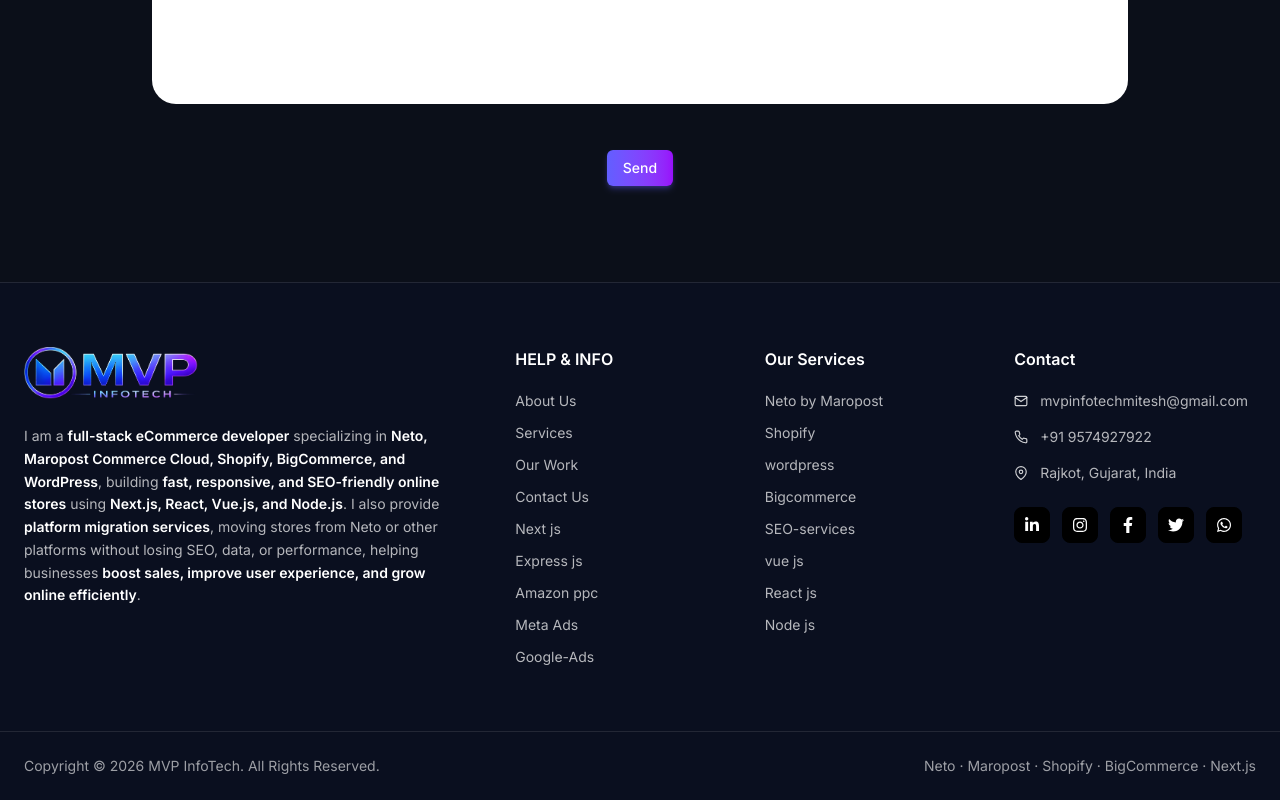
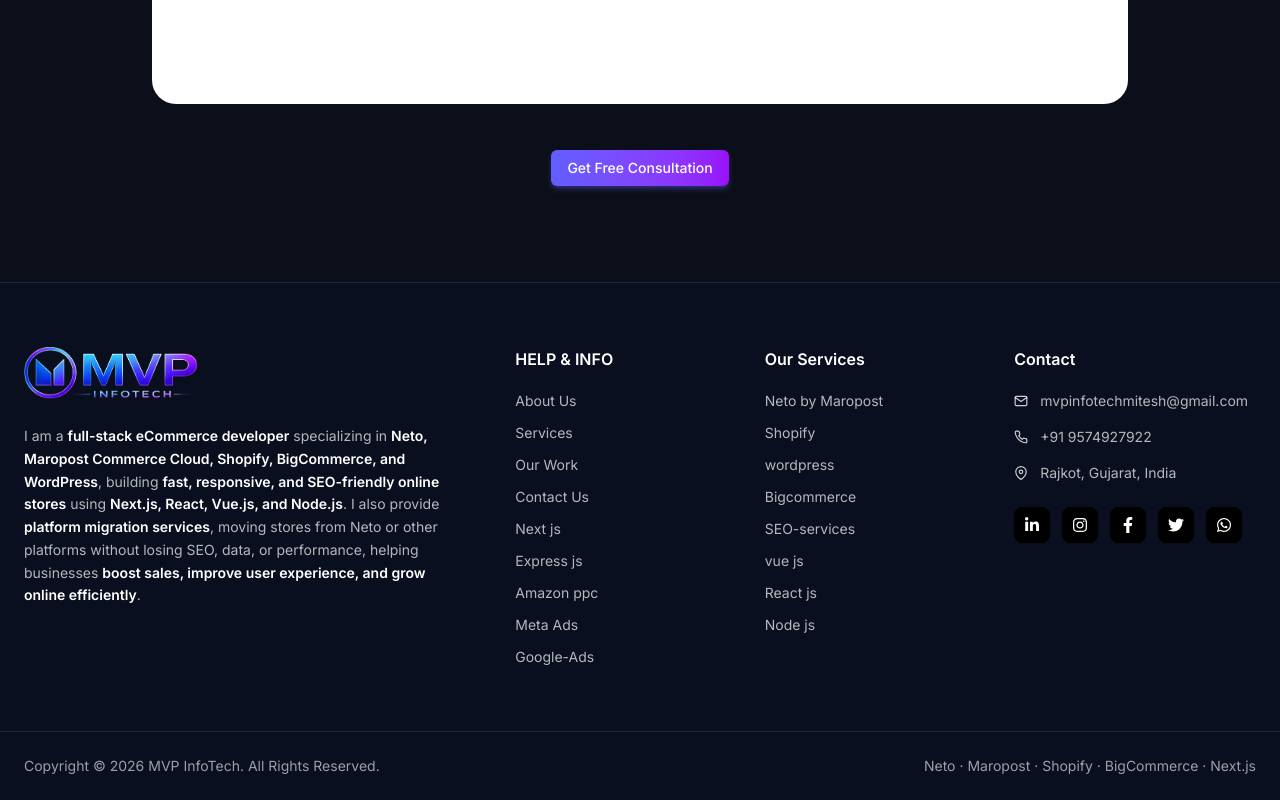
Before and after one commit to miteshparmar49/Movie-Explorer, a Next.js app: page / in a window 1280 px wide. Shown: the part 9310-10110 px from the top of the page. Built offline with nearby package versions, Linux system fonts and the light colour scheme.

Commit message:
button add

```diff
--- a/components/contactus.tsx
+++ b/components/contactus.tsx
@@ -129,7 +129,7 @@ export default function ContactUs() {
               disabled={loading}
               className="rounded-md bg-gradient-to-r from-indigo-500 to-purple-600 px-4 py-2 text-sm font-medium text-white shadow-md shadow-indigo-500/30 hover:opacity-90 transition disabled:opacity-60"
             >
-              {loading ? "Sending..." : "Send"}
+              {loading ? "Sending..." : "Get Free Consultation"}
             </button>
 
             {status === "success" && (
```
